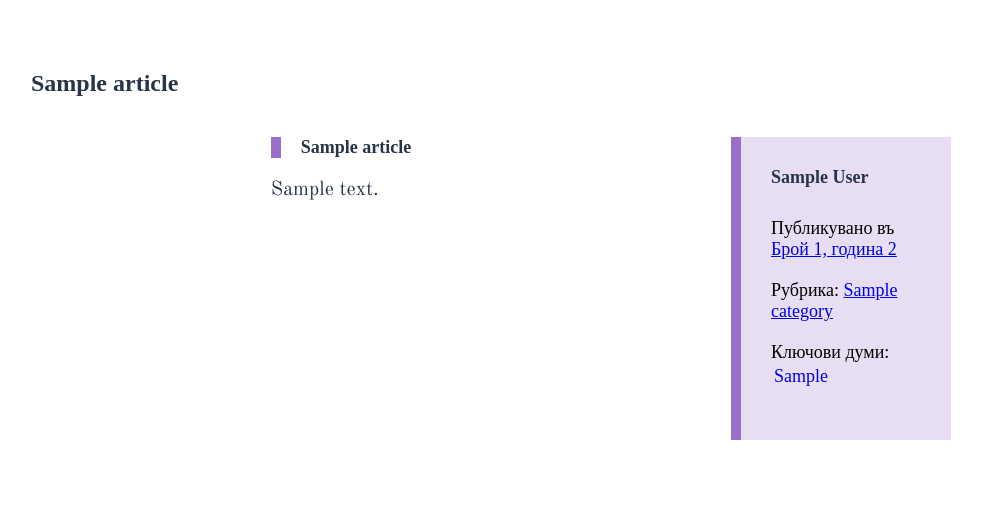
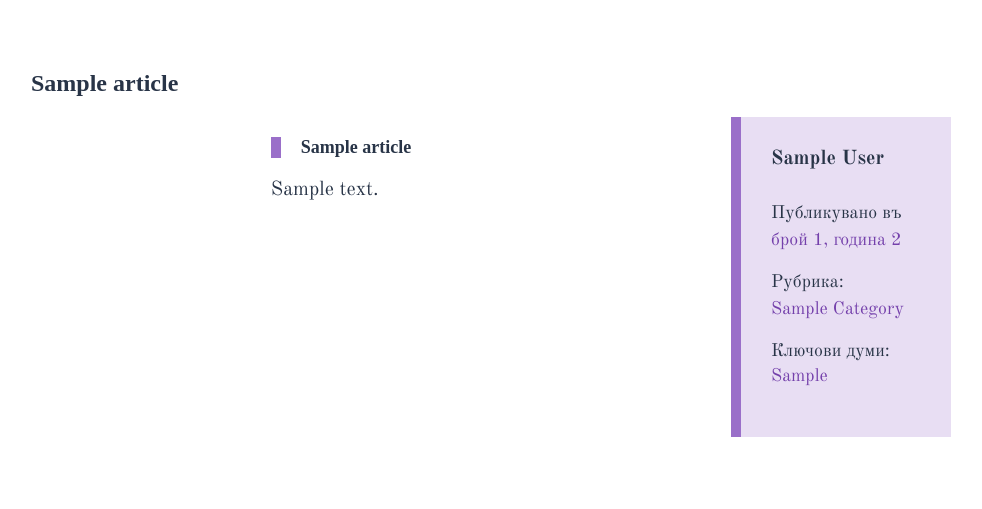
Before and after one commit to osvedomitel/website, a Django app: a page that uses templates/article.html in a window 1280 px wide. Shown: the part 175-684 px from the top of the page, without its empty margins (149-1131 px from the left). Run offline with Django 3.2, Linux system fonts and the light colour scheme; tables that the repository leaves empty hold one stand-in row (values such as "Sample post"); style sheets or scripts are compiled from the project's sources.

Commit message:
small fixes, layout improvements

```diff
--- a/static/src/article.less
+++ b/static/src/article.less
@@ -23,7 +23,9 @@
         border-left: 10px solid lighten(@purple, 15%);
         background-color: lighten(@purple, 45%);
         padding: 30px;
-        margin: 20px 0 0 60px;
+        font-family: 'OS TT';
+        color: @dark-grey;
+        margin: 0 0 0 60px;
         min-width: 220px;
         width: 220px;
         height: auto;
@@ -54,7 +56,7 @@
 
     .section__authors {
         color: @dark-grey;
-        font-size: 18px;
+        font-size: 20px;
         font-weight: bold;
         margin: 0 0 30px 0;
 
@@ -63,18 +65,40 @@
         }
     }
 
-    .section__issue {
+    .section__issue,
+    .section__category {
         text-decoration: none;
+
+        a {
+            margin: 5px 0;
+            color: @dark-grey;
+            text-decoration: none;
+            text-transform: lowercase;
+            color: @purple;
+            display: block;
+
+            &:hover {
+                font-weight: bold;
+            }
+        }
     }
 
-    .section__keywords {
+    .section__category {
 
+        a {
+            text-transform: capitalize;
+        }
     }
 
     .keywords__keyword {
+        color: @purple;
         text-decoration: none;
-        padding: 3px;
         display: block;
+        margin: 3px 0;
+
+        &:hover {
+            font-weight: bold;
+        }
     }
 }
 
@@ -91,7 +115,13 @@
             margin: 0;
             width: 100%;
             display: flex;
+            justify-content: space-evenly;
             flex-direction: row;
+        }
+
+        .article__section {
+            margin: 0;
+            font-size: 18px;
         }
 
     }
@@ -109,5 +139,8 @@
             flex-direction: column;
         }
 
+        .article__section {
+            margin: 20px 0;
+        }
     }
 }
--- a/static/src/navigation.less
+++ b/static/src/navigation.less
@@ -60,7 +60,7 @@
 
 .navigation__categories {
 	display: flex;
-	justify-content: center;
+	justify-content: space-around;
 	align-items: center;
 	width: 100%;
 }
--- a/static/src/page.less
+++ b/static/src/page.less
@@ -48,6 +48,28 @@
     }
 }
 
+.page__issues {
+
+    ul {
+        list-style: none;
+    }
+
+    li {
+        margin: 7px 0;
+        display: block;
+    }
+
+    .issues__issue {
+        text-decoration: none;
+        color: @purple;
+        font-size: 20px;
+
+        &:hover {
+            font-weight: bold;
+        }
+    }
+}
+
 @media screen and (max-width: 1200px) {
 
     .list__articles {
--- a/templates/all_issues.html
+++ b/templates/all_issues.html
@@ -7,7 +7,7 @@
 	<h1 class='page__heading'>Всички броеве</h1>
 	<ul>
 		{% for issue in issues %}
-		<li><a href="{% url "issue" issue.published.year issue.published.month %}" title="{{ issue.name }}">{{ issue.name }}</a></li>
+		<li><a href="{% url "issue" issue.published.year issue.published.month %}" class="issues__issue" title="{{ issue.name }}">{{ issue.name }}</a></li>
 		{% endfor %}
 	</ul>
 </section>
--- a/templates/keyword.html
+++ b/templates/keyword.html
@@ -3,7 +3,7 @@
 {% block title %}Ключови думи – {{ keyword.keyword }}{% endblock %}
 
 {% block main %}
-<article class="keyword">
+<article class="page page__keyword">
 	<h1>Статии отбелѣзани с ключова дума „{{ keyword.keyword }}“</h1>
 	{% include "includes/list_of_articles.html" %}
 </article>
```
